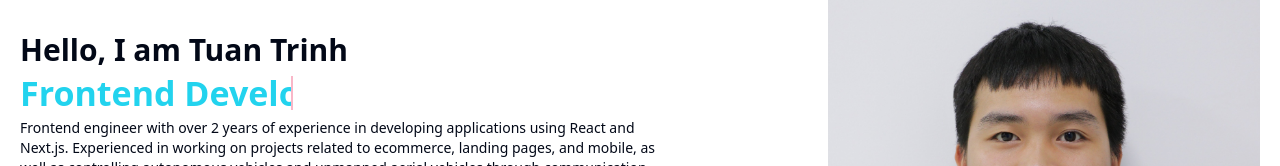
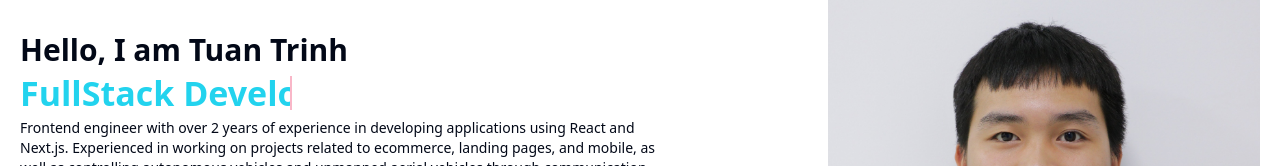
Before and after one commit to Tuan2Tm/tuan2tm.me, a Next.js app: page / in a window 1280 px wide. Shown: the part 232-398 px from the top of the page. Built offline with nearby package versions, Linux system fonts and the light colour scheme.

Commit message:
update title stack

```diff
--- a/src/app/globals.css
+++ b/src/app/globals.css
@@ -123,7 +123,7 @@
 @keyframes words {
   0%,
   100% {
-    content: "Frontend Developer";
+    content: "FullStack Developer";
   }
 }
 
```
Also changed, not shown: 2 other files (tests, documents, lock files or other folders).
